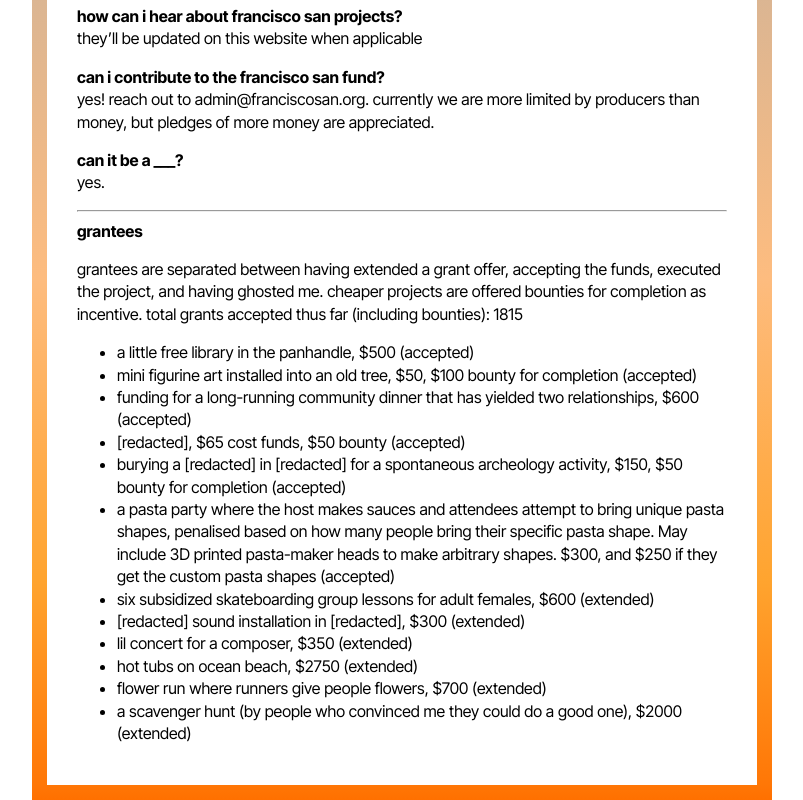
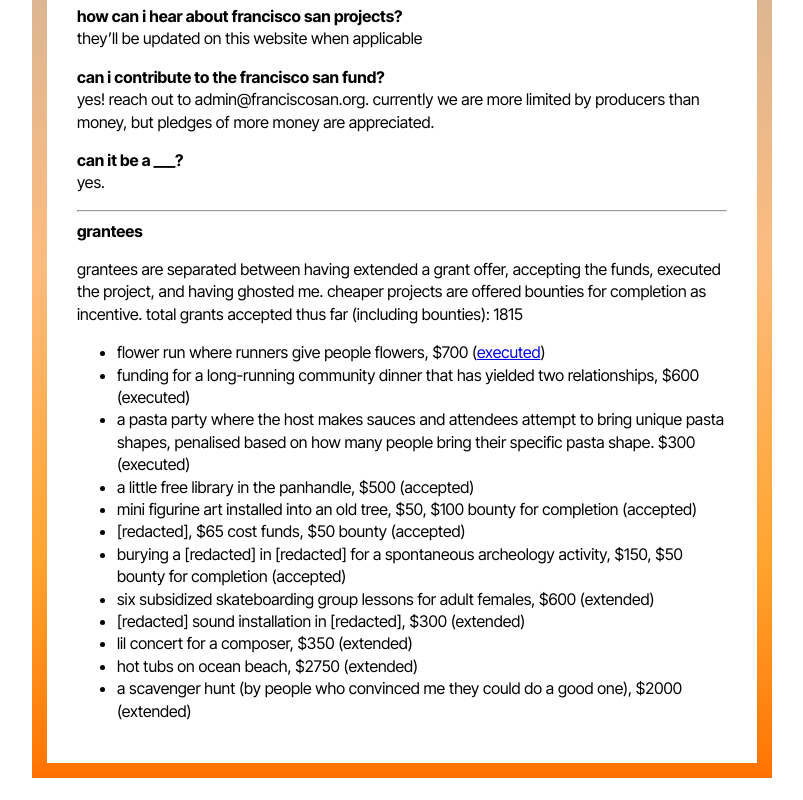
Before and after one commit to kipply/fsgrants, a plain HTML site: page index.html in a window 1280 px wide. Shown: the part 847-1647 px from the top of the page, without its empty margins (238-1041 px from the left). After the commit the page ends 1625 px from the top, so only its background shows below. Drawn offline with Linux system fonts and the light colour scheme; a web font is replaced by a local one.

Commit message:
Update index.html

```diff
--- a/index.html
+++ b/index.html
@@ -138,17 +138,18 @@ grantees are separated between having extended a grant offer, accepting the fund
 total grants accepted thus far (including bounties): 1815
 </p>
 <ul>
+  <li>flower run where runners give people flowers, $700 (<a href="https://photos.google.com/share/AF1QipMEBjNO6XDQ4NY4mzs5Zt0yl2g_P04-CSYhKY3rvTxdbeI3JYCI9p25-KwfIH5MWA?key=Mk9WdDZjYm1sSlBzb1V0VkRkejlCZ2JTYTBRUTJ3">executed</a>)</li>
+  <li>funding for a long-running community dinner that has yielded two relationships, $600 (executed)</li>
+  <li>a pasta party where the host makes sauces and attendees attempt to bring unique pasta shapes, penalised based on how many people bring their specific pasta shape. $300 (executed)</li>
+
   <li>a little free library in the panhandle, $500 (accepted)</li>
   <li>mini figurine art installed into an old tree, $50, $100 bounty for completion (accepted)</li>
-  <li>funding for a long-running community dinner that has yielded two relationships, $600 (accepted)</li>
   <li>[redacted], $65 cost funds, $50 bounty (accepted)</li>
   <li>burying a [redacted] in [redacted] for a spontaneous archeology activity, $150, $50 bounty for completion (accepted) </li>
-  <li>a pasta party where the host makes sauces and attendees attempt to bring unique pasta shapes, penalised based on how many people bring their specific pasta shape. May include 3D printed pasta-maker heads to make arbitrary shapes. $300, and $250 if they get the custom pasta shapes (accepted)</li>
   <li>six subsidized skateboarding group lessons for adult females, $600 (extended)</li>
   <li>[redacted] sound installation in [redacted], $300 (extended)</li>
   <li>lil concert for a composer, $350 (extended)</li>
   <li>hot tubs on ocean beach, $2750 (extended)</li>
-  <li>flower run where runners give people flowers, $700 (extended)</li>
   <li>a scavenger hunt (by people who convinced me they could do a good one), $2000 (extended)</li>
 </ul>
 
@@ -168,12 +169,13 @@ total grants accepted thus far (including bounties): 1815
 	  	'throw a party where everyone takes a pill and declares a placebo',
 	  	'anything by chris arvin or danielle baskin',
 	  	'some sort of light show',
+	  	'put "do not climb" signs in places you have to climb to see',
 	  	'papier-mache replication of the city’s hills',
 	  	'a bubble machine in the financial district',
 	  	'tiny fence for the sliver of sf that is in alameda',
 	  	'throw a party where everyone is given the profile of someone else at the party, whom they will pretend to be',
 	  	'handing out burritos in exchange for singing a song (with mic) in dolores',
-	    'encircle at least one supervisor district with an eruv',
+	        'encircle at least one supervisor district with an eruv',
 	  ];
 	  var randomFact = Math.floor(Math.random() * facts.length);
 	  document.getElementById('random-idea').innerHTML = facts[randomFact];
```
